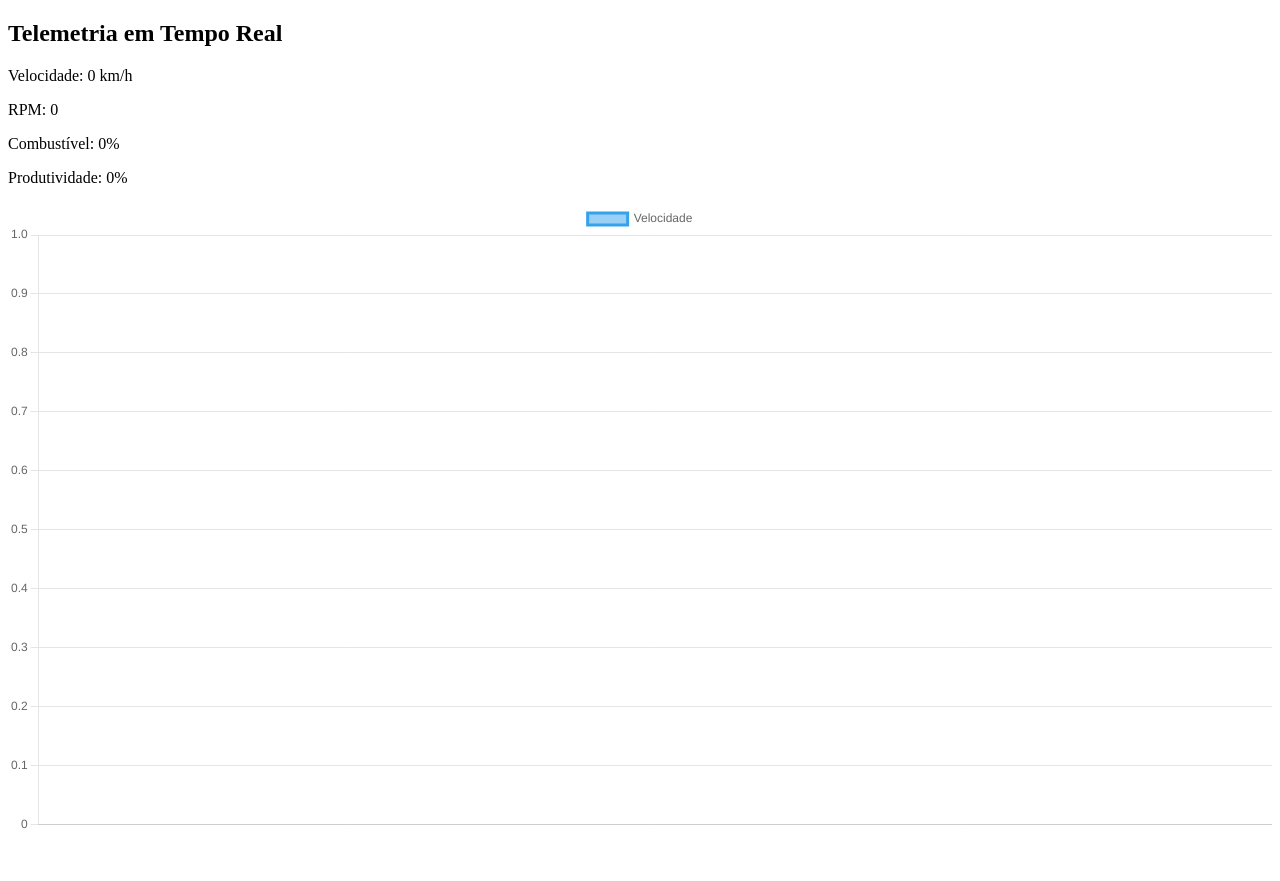
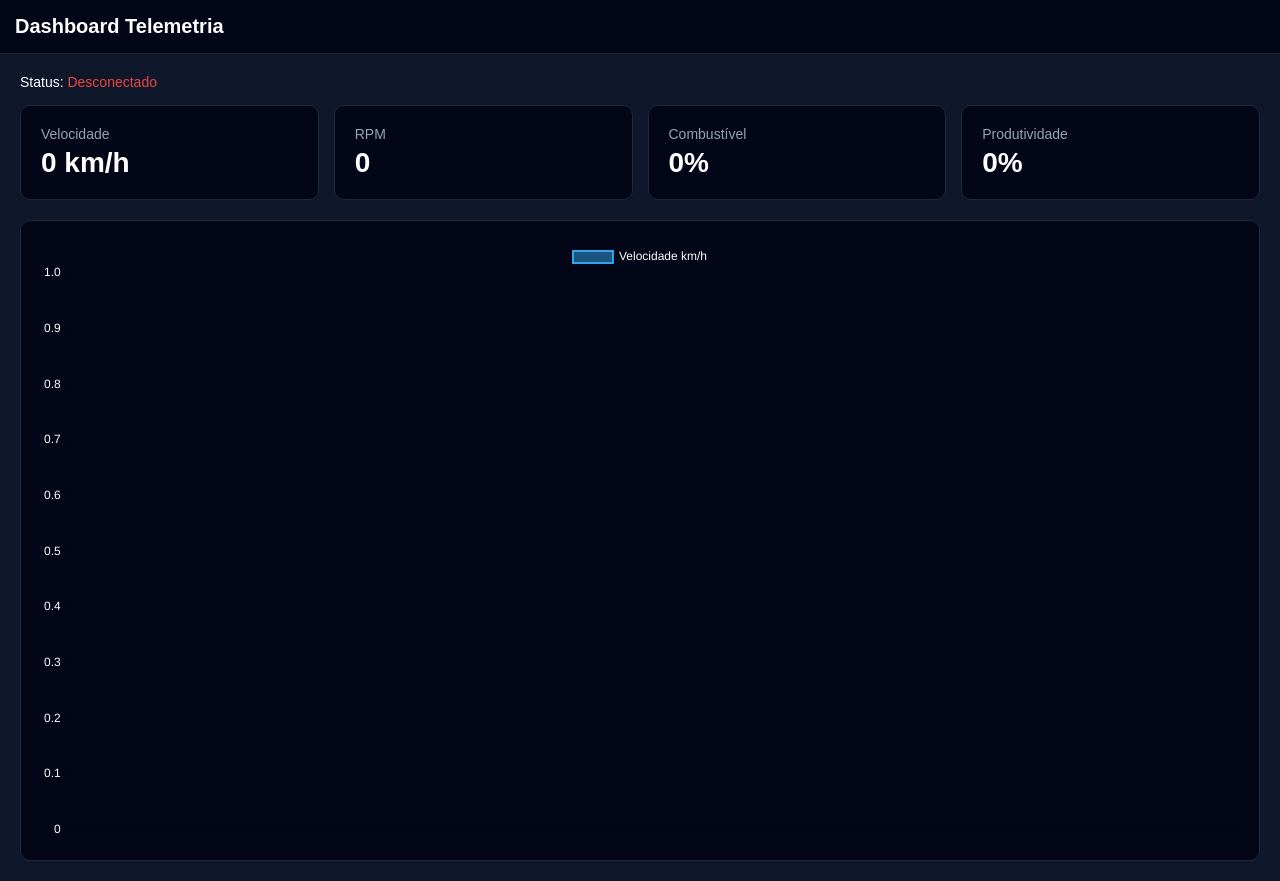
Before and after one commit to RodrigoBoaventura/Telemetria, a website: page index.html in a window 1280 px wide. Before the commit the page ends 843 px from the top, so only its background shows below. Drawn offline with nearby package versions, Linux system fonts and the light colour scheme.

Commit message:
Index changes

```diff
--- a/index.html
+++ b/index.html
@@ -1,53 +1,186 @@
 <!DOCTYPE html>
-<html>
+<html lang="pt-br">
 <head>
-  <title>Dashboard</title>
-  <script src="https://cdn.jsdelivr.net/npm/chart.js"></script>
+<meta charset="UTF-8">
+<title>Dashboard Telemetria</title>
+<script src="https://cdn.jsdelivr.net/npm/chart.js"></script>
+
+<style>
+body{
+  margin:0;
+  font-family:Arial, sans-serif;
+  background:#0f172a;
+  color:white;
+}
+
+header{
+  background:#020617;
+  padding:15px;
+  font-size:20px;
+  font-weight:bold;
+  border-bottom:1px solid #1e293b;
+}
+
+.container{
+  padding:20px;
+}
+
+.cards{
+  display:grid;
+  grid-template-columns: repeat(auto-fit, minmax(200px,1fr));
+  gap:15px;
+  margin-bottom:20px;
+}
+
+.card{
+  background:#020617;
+  padding:20px;
+  border-radius:10px;
+  border:1px solid #1e293b;
+}
+
+.card-title{
+  color:#94a3b8;
+  font-size:14px;
+}
+
+.card-value{
+  font-size:28px;
+  font-weight:bold;
+  margin-top:5px;
+}
+
+.status{
+  margin-bottom:15px;
+  font-size:14px;
+}
+
+.online{
+  color:#22c55e;
+}
+
+.offline{
+  color:#ef4444;
+}
+
+.chart-container{
+  background:#020617;
+  padding:20px;
+  border-radius:10px;
+  border:1px solid #1e293b;
+}
+</style>
+
 </head>
 <body>
 
-<h2>Telemetria em Tempo Real</h2>
+<header>
+Dashboard Telemetria
+</header>
 
-<p>Velocidade: <span id="velocidade">0</span> km/h</p>
-<p>RPM: <span id="rpm">0</span></p>
-<p>Combustível: <span id="combustivel">0</span>%</p>
-<p>Produtividade: <span id="produtividade">0</span>%</p>
+<div class="container">
 
+<div class="status">
+Status: <span id="status" class="offline">Desconectado</span>
+</div>
+
+<div class="cards">
+
+<div class="card">
+<div class="card-title">Velocidade</div>
+<div class="card-value"><span id="velocidade">0</span> km/h</div>
+</div>
+
+<div class="card">
+<div class="card-title">RPM</div>
+<div class="card-value"><span id="rpm">0</span></div>
+</div>
+
+<div class="card">
+<div class="card-title">Combustível</div>
+<div class="card-value"><span id="combustivel">0</span>%</div>
+</div>
+
+<div class="card">
+<div class="card-title">Produtividade</div>
+<div class="card-value"><span id="produtividade">0</span>%</div>
+</div>
+
+</div>
+
+<div class="chart-container">
 <canvas id="grafico"></canvas>
+</div>
+
+</div>
 
 <script>
-const ws = new WebSocket('wss://telemetria-production.up.railway.app');
 
-const ctx = document.getElementById('grafico');
+const statusEl = document.getElementById("status");
+
+const ws = new WebSocket("wss://telemetria-production-f09b.up.railway.app");
+
+ws.onopen = () => {
+  statusEl.innerText = "Online";
+  statusEl.className = "online";
+};
+
+ws.onclose = () => {
+  statusEl.innerText = "Desconectado";
+  statusEl.className = "offline";
+};
+
+ws.onerror = () => {
+  statusEl.innerText = "Erro de conexão";
+  statusEl.className = "offline";
+};
+
+const ctx = document.getElementById("grafico");
+
 const chart = new Chart(ctx, {
-  type: 'line',
+  type: "line",
   data: {
     labels: [],
     datasets: [{
-      label: 'Velocidade',
-      data: []
+      label: "Velocidade km/h",
+      data: [],
+      borderWidth:2,
+      tension:0.3
     }]
+  },
+  options:{
+    plugins:{
+      legend:{
+        labels:{color:"white"}
+      }
+    },
+    scales:{
+      x:{ticks:{color:"white"}},
+      y:{ticks:{color:"white"}}
+    }
   }
 });
 
 ws.onmessage = (event) => {
+
   const dados = JSON.parse(event.data);
 
-  document.getElementById('velocidade').innerText = dados.velocidade;
-  document.getElementById('rpm').innerText = dados.rpm;
-  document.getElementById('combustivel').innerText = dados.combustivel;
-  document.getElementById('produtividade').innerText = dados.produtividade;
+  document.getElementById("velocidade").innerText = dados.velocidade;
+  document.getElementById("rpm").innerText = dados.rpm;
+  document.getElementById("combustivel").innerText = dados.combustivel;
+  document.getElementById("produtividade").innerText = dados.produtividade;
 
   chart.data.labels.push(new Date().toLocaleTimeString());
   chart.data.datasets[0].data.push(dados.velocidade);
 
-  if (chart.data.labels.length > 10) {
+  if(chart.data.labels.length > 20){
     chart.data.labels.shift();
     chart.data.datasets[0].data.shift();
   }
 
   chart.update();
 };
+
 </script>
 
 </body>
```
